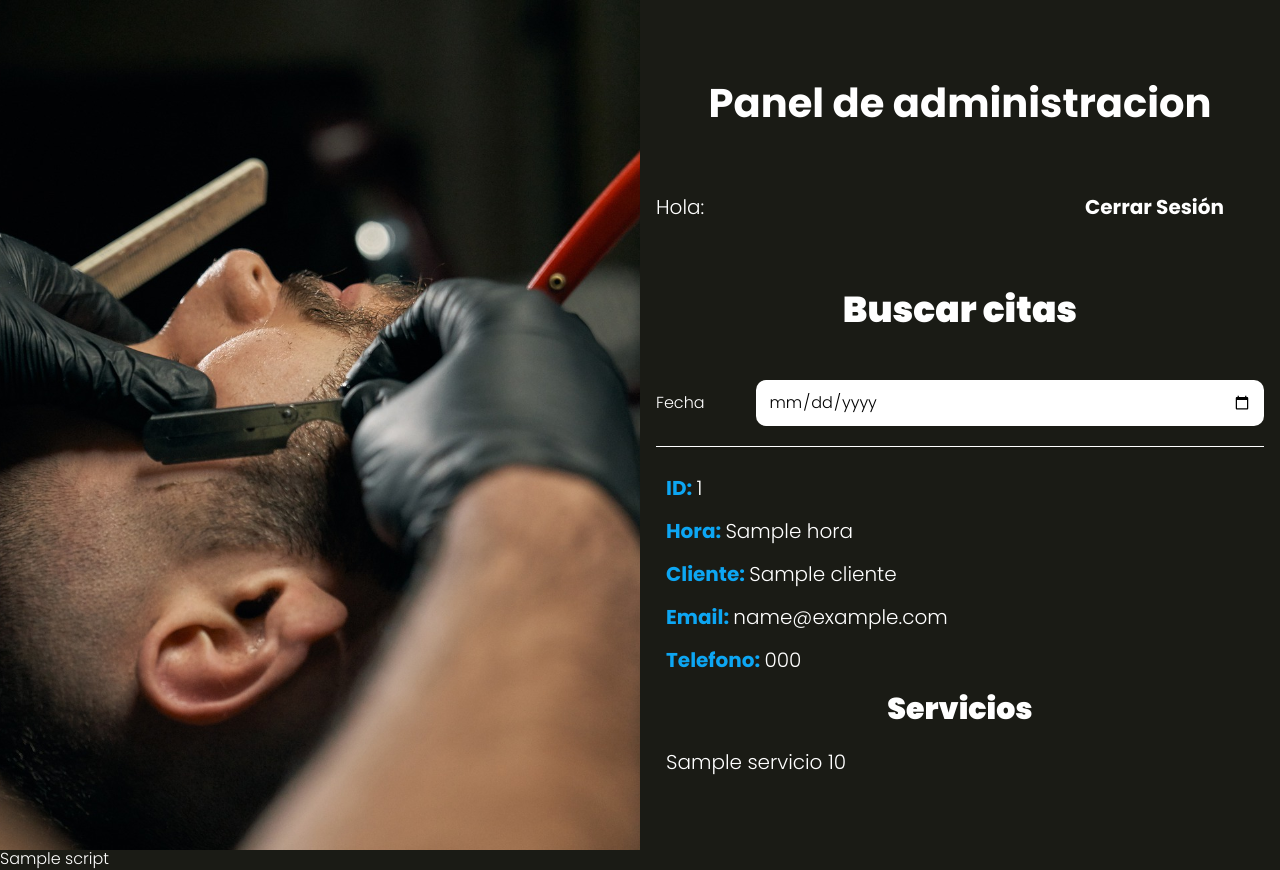
After one commit to heviahxc/appsalon, a PHP site: the page made by views/admin/index.php in a window 1280 px wide. The commit adds this page. Run offline with PHP 8.4, Linux system fonts and the light colour scheme; the template is opened without the code that fills it: most values are stand-ins (such as "Sample title", 1, 10 or a date in 2020).

Commit message:
iniciar panel administrador

```diff
--- a/public/index.php
+++ b/public/index.php
@@ -2,6 +2,7 @@
 
 require_once __DIR__ . '/../includes/app.php';
 
+use Controllers\AdminController;
 use Controllers\APIController;
 use Controllers\CitaController;
 use Controllers\LoginController;
@@ -30,7 +31,7 @@ $router->get('/mensaje', [LoginController::class, 'mensaje']);
 
 //area privada
 $router->get('/cita', [CitaController::class, 'index']);
-
+$router->get('/admin', [AdminController::class, 'index']);
 
 //API de citas
 $router->get('/api/servicios', [APIController::class, 'index']);
--- /dev/null
+++ b/src/scss/layout/_admin.scss
@@ -0,0 +1,21 @@
+@use 'base/variables' as v;
+
+.citas{
+    list-style: none;
+    padding: 0;
+    li{
+        padding: 1rem;
+        border-top: 1px solid v.$blanco;
+
+        p {
+            font-weight: v.$bold;
+            color: v.$azul;
+        }
+
+        span,.servicio{
+            font-weight: v.$regular;
+            color: v.$blanco;
+        }
+
+    }
+}
--- a/src/scss/layout/_index.scss
+++ b/src/scss/layout/_index.scss
@@ -2,3 +2,4 @@
 @forward 'cita';
 @forward 'servicios';
 @forward 'resumen';
+@forward 'admin';
--- /dev/null
+++ b/templates/barra.php
@@ -0,0 +1,4 @@
+<div class="barra">
+    <p>Hola: <?php echo $nombre ?? ''; ?></p>
+    <a class="boton" href="/logout">Cerrar Sesión</a>
+</div>
--- /dev/null
+++ b/views/admin/index.php
@@ -0,0 +1,43 @@
+<h1 class="nombre-pagina">Panel de administracion</h1>
+
+<?php
+include_once __DIR__ . '/../../templates/barra.php';
+?>
+<h2>Buscar citas</h2>
+<div class="busqueda">
+    <form class="formulario">
+        <div class="campo">
+            <label for="fecha">Fecha</label>
+            <input type="date" id="fecha" name="fecha">
+        </div>
+    </form>
+</div>
+
+<div id="citas-admin">
+    <ul class="citas">
+        <?php
+        $idCita = 0;
+        foreach ($citas as $cita) {
+            if ($idCita !== $cita->id) {
+
+        ?>
+                <li>
+                    <p>ID: <span><?php echo $cita->id; ?></span> </p>
+                    <p>Hora: <span><?php echo $cita->hora; ?></span> </p>
+                    <p>Cliente: <span><?php echo $cita->cliente; ?></span> </p>
+                    <p>Email: <span><?php echo $cita->email; ?></span> </p>
+                    <p>Telefono: <span><?php echo $cita->telefono; ?></span> </p>
+
+                    <h3>Servicios</h3>
+                <?php
+                $idCita = $cita->id;
+            } //Fin if
+                ?>
+                <p class="servicio"><?php echo $cita->servicio . ' ' . $cita->precio; ?></p>
+
+
+            <?php  } //Fin foreach
+            ?>
+    </ul>
+
+</div>
```
Also changed, not shown: controllers/AdminController.php (added, +30 -0 lines), models/ActiveRecord.php (+7 -0 lines), models/AdminCita.php (added, +30 -0 lines), views/cita/index.php (+3 -4 lines), public/build/css/app.css, 1 other file.
